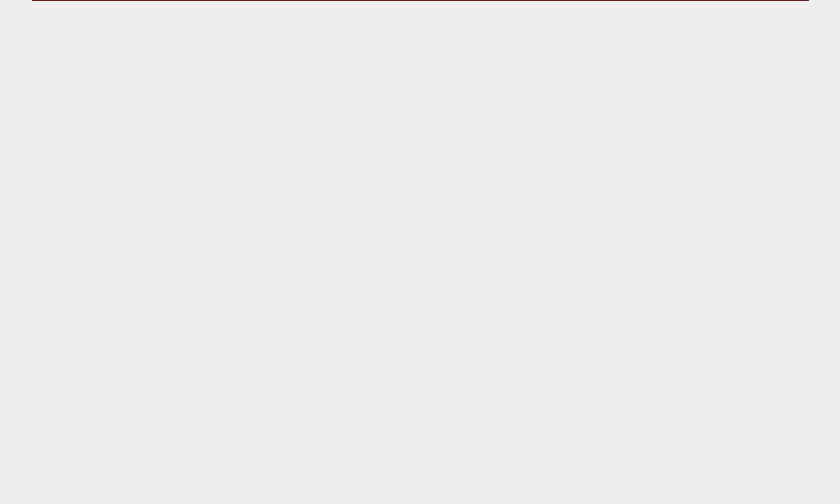
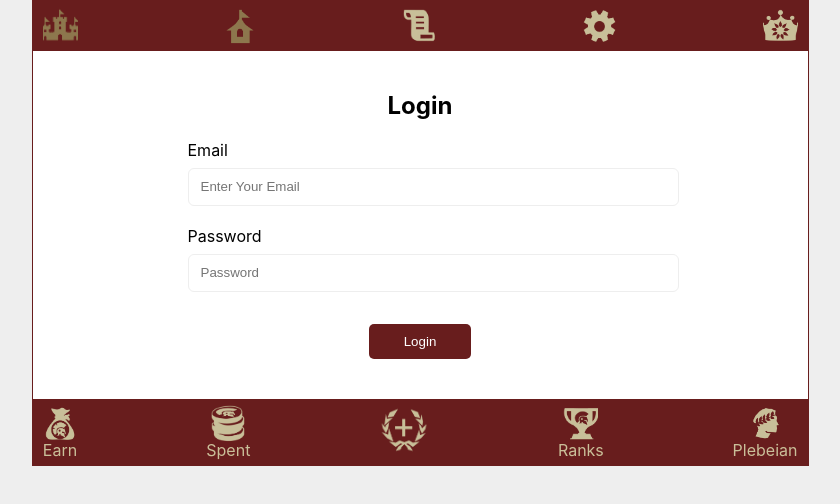
Before and after one commit to ckkempower/frontend, a React (Create React App) app: page /login in a window 1280 px wide. Before the commit this address had no page. Shown: the top 504 px of the page, without its empty margins (220-1060 px from the left). Built offline with nearby package versions, Linux system fonts and the light colour scheme.

Commit message:
Login page added

```diff
--- /dev/null
+++ b/src/pages/Login/index.jsx
@@ -0,0 +1,29 @@
+import Header from "../../components/Header";
+// styles
+import "./styles.scss";
+
+const Login = () => {
+  return (
+    <>
+      <Header />
+      <div className="login">
+        <h2>Login</h2>
+        <form>
+          <div className="form-group">
+            <label>Email</label>
+            <input type="email" placeholder="Enter Your Email" />
+          </div>
+          <div className="form-group">
+            <label>Password</label>
+            <input type="Password" placeholder="Password" />
+          </div>
+          <div className="form-group">
+            <button className="submin_btn">Login</button>
+          </div>
+        </form>
+      </div>
+    </>
+  );
+};
+
+export default Login;
--- /dev/null
+++ b/src/pages/Login/styles.scss
@@ -0,0 +1,43 @@
+.login {
+    padding: 20px 40px;
+    width: 100%;
+    max-width: 60%;
+    margin: 0 auto;
+  }
+  .form-group {
+    margin: 15px 0 20px;
+  }
+
+  .login .form-group label {
+    width: 100%;
+    display: block;
+    text-align: left;
+    margin: 8px 0;
+  }
+  button.submin_btn {
+    background: #681d1d;
+    color: #fff;
+    border: none;
+    padding: 10px 35px;
+    border-radius: 5px;
+    cursor: pointer;
+    margin-top: 12px;
+  }
+
+  .login .form-group input {
+    width: 100%;
+    border: 1px solid #eee;
+    height: 36px;
+    border-radius: 6px;
+    padding: 0 12px;
+  }
+
+  @media only screen and (max-width: 767px) {
+    .login {
+      max-width: 90%;
+      padding: 20px 15px;
+    }
+    .login .form-group input {
+      width: 93%;
+    }
+  }
--- a/src/routes/index.jsx
+++ b/src/routes/index.jsx
@@ -5,6 +5,7 @@ import { Routes, Route } from "react-router-dom";
 import Layout from "../Layout";
 import Add from "../pages/Add";
 import Earn from "../pages/Earn";
+import Login from "../pages/Login";
 import Plebeian from "../pages/Plebeian";
 import Ranks from "../pages/Ranks";
 import Spent from "../pages/Spent";
@@ -17,6 +18,7 @@ const AppRoutes = () => {
         <Route path="ranks" element={<Ranks />} />
         <Route path="spent" element={<Spent />} />
         <Route path="add" element={<Add />} />
+        <Route path="login" element={<Login />} />
         <Route index element={<Plebeian />} />
       </Route>
     </Routes>
```
